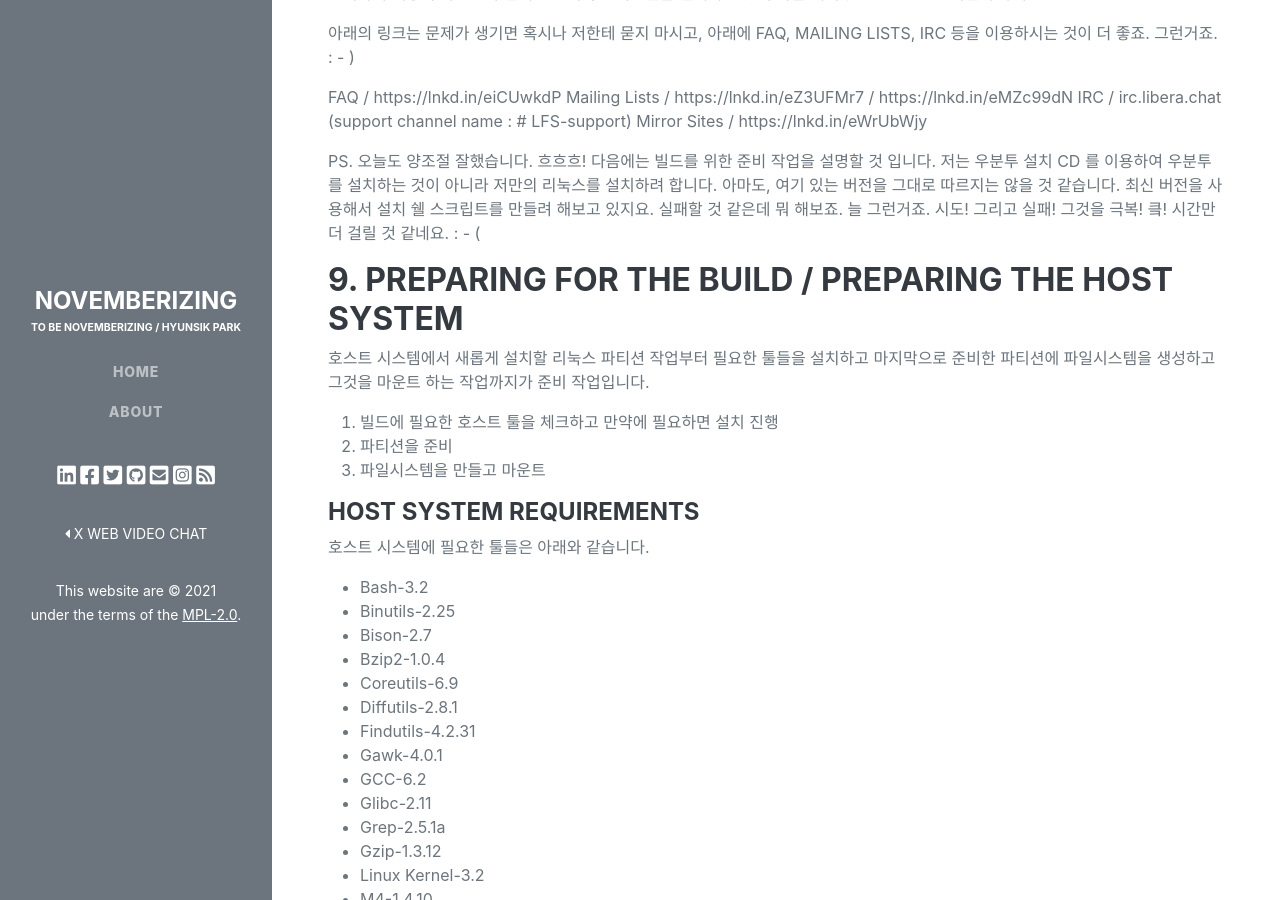
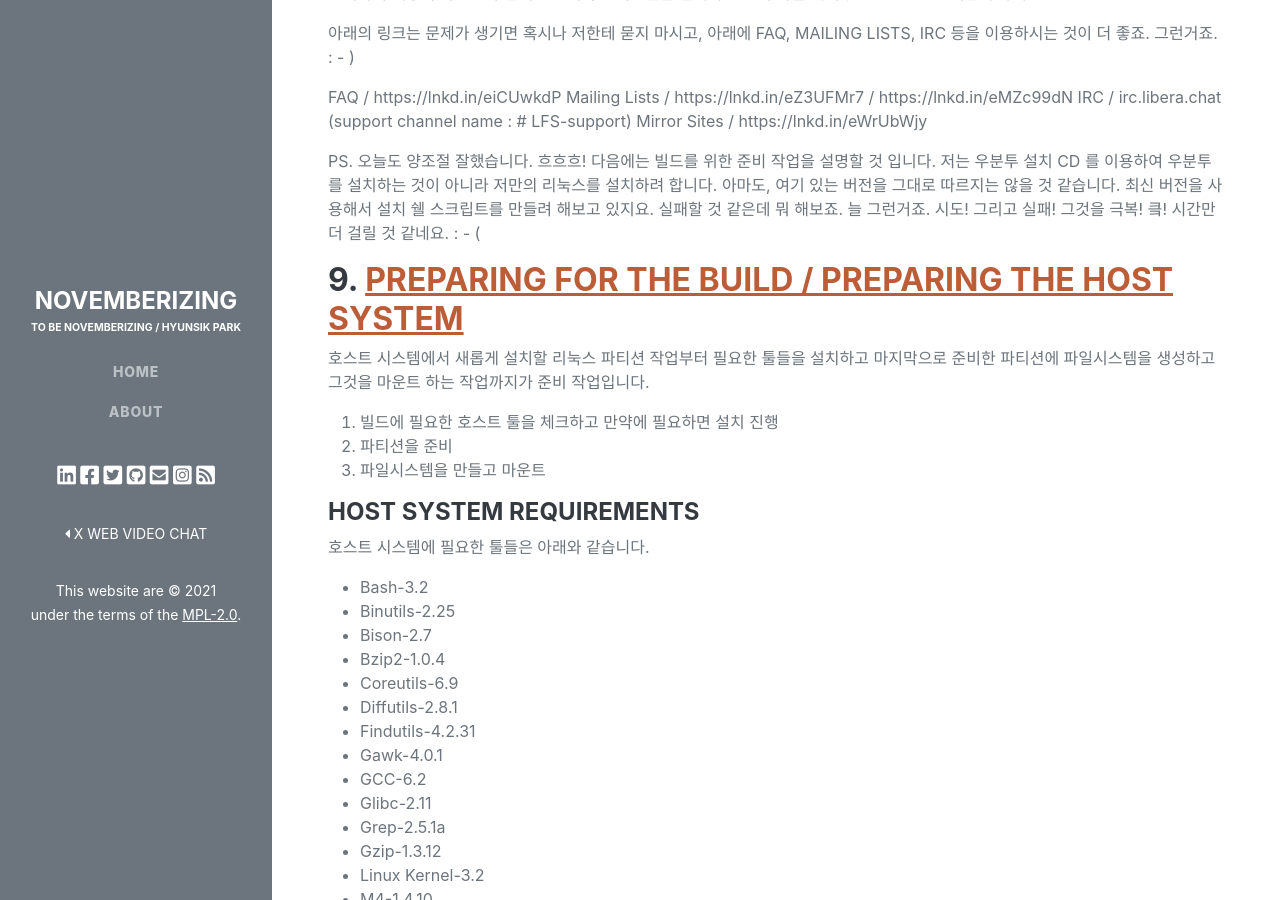
Before and after one commit to novemberizing/novemberizing.github.io, a Jekyll site: the page built from _posts/2021-12-25-Linuxfromscratch.md, in a window 1280 px wide and 900 px high, scrolled down 5729 px. Built offline with Jekyll 4.4.1, drawn with Linux system fonts in a browser that asks for light colours; some of the changed lines change nothing that is shown.

Commit message:
update daily

```diff
--- a/_posts/2021-12-25-Linuxfromscratch.md
+++ b/_posts/2021-12-25-Linuxfromscratch.md
@@ -221,7 +221,7 @@ Mirror Sites / https://lnkd.in/eWrUbWjy
 
 PS. 오늘도 양조절 잘했습니다. 흐흐흐! 다음에는 빌드를 위한 준비 작업을 설명할 것 입니다. 저는 우분투 설치 CD 를 이용하여 우분투를 설치하는 것이 아니라 저만의 리눅스를 설치하려 합니다. 아마도, 여기 있는 버전을 그대로 따르지는 않을 것 같습니다. 최신 버전을 사용해서 설치 쉘 스크립트를 만들려 해보고 있지요. 실패할 것 같은데 뭐 해보죠. 늘 그런거죠. 시도! 그리고 실패! 그것을 극복! 킄! 시간만 더 걸릴 것 같네요. : - (
 
-### 9. Preparing for the build / Preparing the Host System
+### 9. [Preparing for the build / Preparing the Host System](https://linuxfromscratch.org/lfs/view/stable/chapter02/hostreqs.html)
 
 호스트 시스템에서 새롭게 설치할 리눅스 파티션 작업부터 필요한 툴들을 설치하고 마지막으로 준비한 파티션에 파일시스템을 생성하고 그것을 마운트 하는 작업까지가 준비 작업입니다.
 
```
